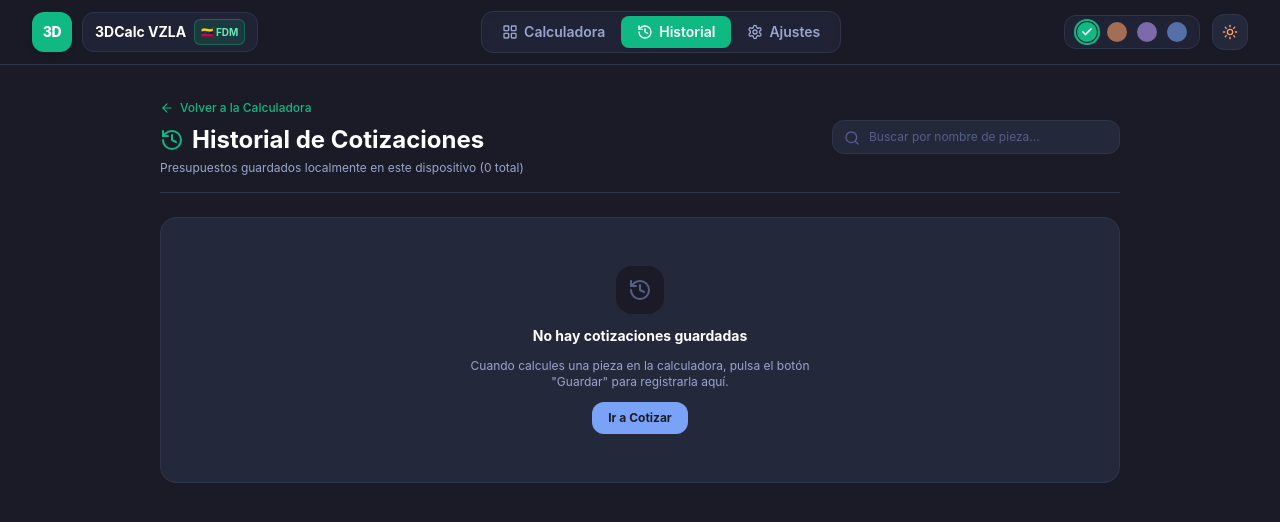
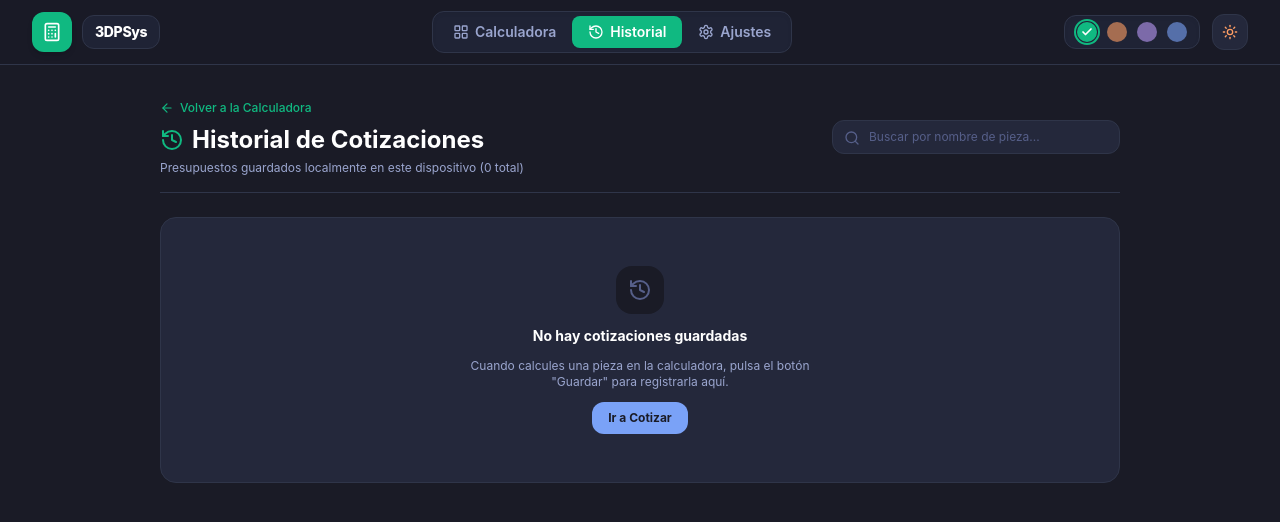
Before and after one commit to christianmed/3DPSys, a Next.js app: page /history in a window 1280 px wide. Shown: the top 522 px of the page. Built offline with nearby package versions, Linux system fonts and the light colour scheme.

Commit message:
feat(branding): actualizar identidad a 3DPSys, nuevo icono de calculadora y limpiar titulos de columna

```diff
--- a/src/app/layout.tsx
+++ b/src/app/layout.tsx
@@ -3,10 +3,10 @@ import "./globals.css";
 import { ThemeProvider } from "@/context/ThemeContext";
 
 export const metadata: Metadata = {
-  title: "3DCalc Venezuela - Calculadora de Costos de Impresión 3D",
+  title: "3DPSys - Sistema de Costos de Impresión 3D",
   description:
     "Herramienta profesional para calcular costos reales de impresión 3D en Venezuela en USD y Bolívares con tasas BCV y Binance.",
-  applicationName: "3DCalc",
+  applicationName: "3DPSys",
 };
 
 export const viewport: Viewport = {
--- /dev/null
+++ b/src/app/not-found.tsx
@@ -0,0 +1,30 @@
+import React from "react";
+import Link from "next/link";
+import { Calculator, ArrowLeft } from "lucide-react";
+
+export default function NotFound() {
+  return (
+    <div className="min-h-screen flex flex-col items-center justify-center bg-slate-100/70 dark:bg-[#1a1b26] p-4 text-center">
+      <div className="max-w-md w-full rounded-2xl border border-slate-200 dark:border-[#2f3549] bg-white dark:bg-[#24283b] p-8 shadow-sm space-y-4">
+        <div className="flex h-12 w-12 items-center justify-center rounded-xl bg-accent text-white shadow-md mx-auto">
+          <Calculator className="h-6 w-6" />
+        </div>
+        <h1 className="text-2xl font-extrabold text-slate-900 dark:text-white tracking-tight">
+          Página no encontrada
+        </h1>
+        <p className="text-xs text-slate-500 dark:text-[#9aa5ce] leading-relaxed">
+          La ruta que intentas consultar no existe o ha sido movida dentro del sistema <strong>3DPSys</strong>.
+        </p>
+        <div className="pt-2">
+          <Link
+            href="/"
+            className="inline-flex items-center gap-2 rounded-xl bg-accent px-4 py-2.5 text-xs font-bold text-white hover:bg-accent-hover shadow-sm transition-all"
+          >
+            <ArrowLeft className="h-4 w-4" />
+            <span>Volver a la Calculadora</span>
+          </Link>
+        </div>
+      </div>
+    </div>
+  );
+}
--- a/src/app/page.tsx
+++ b/src/app/page.tsx
@@ -296,7 +296,7 @@ export default function CalculatorPage() {
         <div className="text-center space-y-2">
           <div className="h-8 w-8 animate-spin rounded-full border-2 border-blue-600 dark:border-[#7aa2f7] border-t-transparent mx-auto" />
           <p className="text-xs font-semibold text-slate-700 dark:text-[#c0caf5]">
-            Cargando 3DCalc Venezuela...
+            Cargando 3DPSys...
           </p>
         </div>
       </div>
@@ -330,11 +330,8 @@ export default function CalculatorPage() {
           {/* COLUMNA IZQUIERDA: Formulario Modular (7 columnas en desktop) */}
           <div className="lg:col-span-7 space-y-4">
             <div className="flex items-center justify-between pb-1">
-              <h2 className="text-lg sm:text-xl font-extrabold tracking-tight text-slate-900 dark:text-white flex items-center gap-2">
-                <span>Parámetros de Impresión FDM</span>
-                <span className="rounded-md bg-accent-surface text-accent-text border border-accent-border px-2 py-0.5 text-[10px] font-bold">
-                  Taller
-                </span>
+              <h2 className="text-lg sm:text-xl font-extrabold tracking-tight text-slate-900 dark:text-white">
+                Parámetros de Impresión
               </h2>
             </div>
 
@@ -357,11 +354,8 @@ export default function CalculatorPage() {
           <div className="lg:col-span-5 space-y-4 lg:sticky lg:top-20">
             {/* Encabezado simétrico para nivelar la altura con la columna izquierda */}
             <div className="flex items-center justify-between pb-1">
-              <h2 className="text-lg sm:text-xl font-extrabold tracking-tight text-slate-900 dark:text-white flex items-center gap-2">
-                <span>Margen y Beneficio</span>
-                <span className="rounded-md bg-accent-surface text-accent-text border border-accent-border px-2 py-0.5 text-[10px] font-bold">
-                  En Vivo
-                </span>
+              <h2 className="text-lg sm:text-xl font-extrabold tracking-tight text-slate-900 dark:text-white">
+                Margen y Beneficio
               </h2>
             </div>
 
--- a/src/app/settings/page.tsx
+++ b/src/app/settings/page.tsx
@@ -64,7 +64,7 @@ export default function SettingsPage() {
     const url = URL.createObjectURL(blob);
     const a = document.createElement("a");
     a.href = url;
-    a.download = `3DCalc_Backup_${new Date().toISOString().slice(0, 10)}.json`;
+    a.download = `3DPSys_Backup_${new Date().toISOString().slice(0, 10)}.json`;
     a.click();
     URL.revokeObjectURL(url);
   };
--- a/src/components/calculator/MaterialSelector.tsx
+++ b/src/components/calculator/MaterialSelector.tsx
@@ -168,7 +168,7 @@ export function MaterialSelector({
             title="Registrar un nuevo filamento con cálculo de flete"
           >
             <Plus className="h-3.5 w-3.5 text-accent" />
-            <span>+ Filamento</span>
+            <span>Filamento</span>
           </button>
 
           {selectedMaterial && (
--- a/src/components/layout/Header.tsx
+++ b/src/components/layout/Header.tsx
@@ -3,7 +3,7 @@
 import React from "react";
 import Link from "next/link";
 import { usePathname } from "next/navigation";
-import { History, Settings, Moon, Sun, LayoutGrid, Check } from "lucide-react";
+import { History, Settings, Moon, Sun, LayoutGrid, Check, Calculator } from "lucide-react";
 import { useTheme, ACCENT_COLORS } from "@/context/ThemeContext";
 
 interface HeaderProps {
@@ -23,20 +23,17 @@ export function Header({ darkMode: propDarkMode, onToggleTheme: propToggleTheme
     <header className="sticky top-0 z-40 w-full border-b border-slate-200 dark:border-[#2f3549] bg-white/95 dark:bg-[#1a1b26]/95 backdrop-blur-md transition-colors shadow-xs">
       <div className="mx-auto flex h-16 max-w-7xl items-center justify-between px-3 sm:px-6 lg:px-8">
 
-        {/* LADO IZQUIERDO: Marca con Avatar Squircle redondeado y badge coherente */}
+        {/* LADO IZQUIERDO: Marca 3DPSys con Avatar Squircle e icono de calculadora */}
         <div className="flex items-center gap-2 sm:gap-3">
           <Link href="/" className="flex items-center gap-2.5 group">
-            {/* Avatar Squircle con color de acento dinámico y texto blanco nítido */}
-            <div className="flex h-10 w-10 items-center justify-center rounded-xl bg-accent text-white font-black text-sm shadow-md transition-all group-hover:scale-105 active:scale-95">
-              <span className="font-extrabold tracking-tight">3D</span>
+            {/* Avatar Squircle con color de acento dinámico e icono de calculadora */}
+            <div className="flex h-10 w-10 items-center justify-center rounded-xl bg-accent text-white shadow-md transition-all group-hover:scale-105 active:scale-95">
+              <Calculator className="h-5 w-5" />
             </div>
 
-            {/* Identificador del Proyecto con borde redondeado armónico */}
-            <div className="hidden min-[420px]:flex items-center gap-2 rounded-xl bg-slate-100 dark:bg-[#1f2335] px-3 py-1.5 border border-slate-200 dark:border-[#2f3549] text-slate-800 dark:text-white font-bold text-xs sm:text-sm shadow-xs transition-colors">
-              <span>3DCalc VZLA</span>
-              <span className="rounded-md bg-accent-surface text-accent-text border border-accent-border px-1.5 py-0.5 text-[10px] font-bold">
-                🇻🇪 FDM
-              </span>
+            {/* Identificador del Proyecto 3DPSys */}
+            <div className="flex items-center gap-2 rounded-xl bg-slate-100 dark:bg-[#1f2335] px-3 py-1.5 border border-slate-200 dark:border-[#2f3549] text-slate-800 dark:text-white font-bold text-xs sm:text-sm shadow-xs transition-colors">
+              <span className="font-extrabold tracking-tight text-sm">3DPSys</span>
             </div>
           </Link>
         </div>
--- a/src/lib/export/pdfGenerator.ts
+++ b/src/lib/export/pdfGenerator.ts
@@ -236,7 +236,7 @@ export function printQuotePdf(options: PdfDocumentOptions): void {
   }
 
   <div class="footer">
-    Documento generado electrónicamente por 3DCalc Venezuela. Los presupuestos en Bolívares se calculan a la tasa convenida a la fecha de emisión.
+    Documento generado electrónicamente por 3DPSys. Los presupuestos en Bolívares se calculan a la tasa convenida a la fecha de emisión.
   </div>
 
   <script>
```
